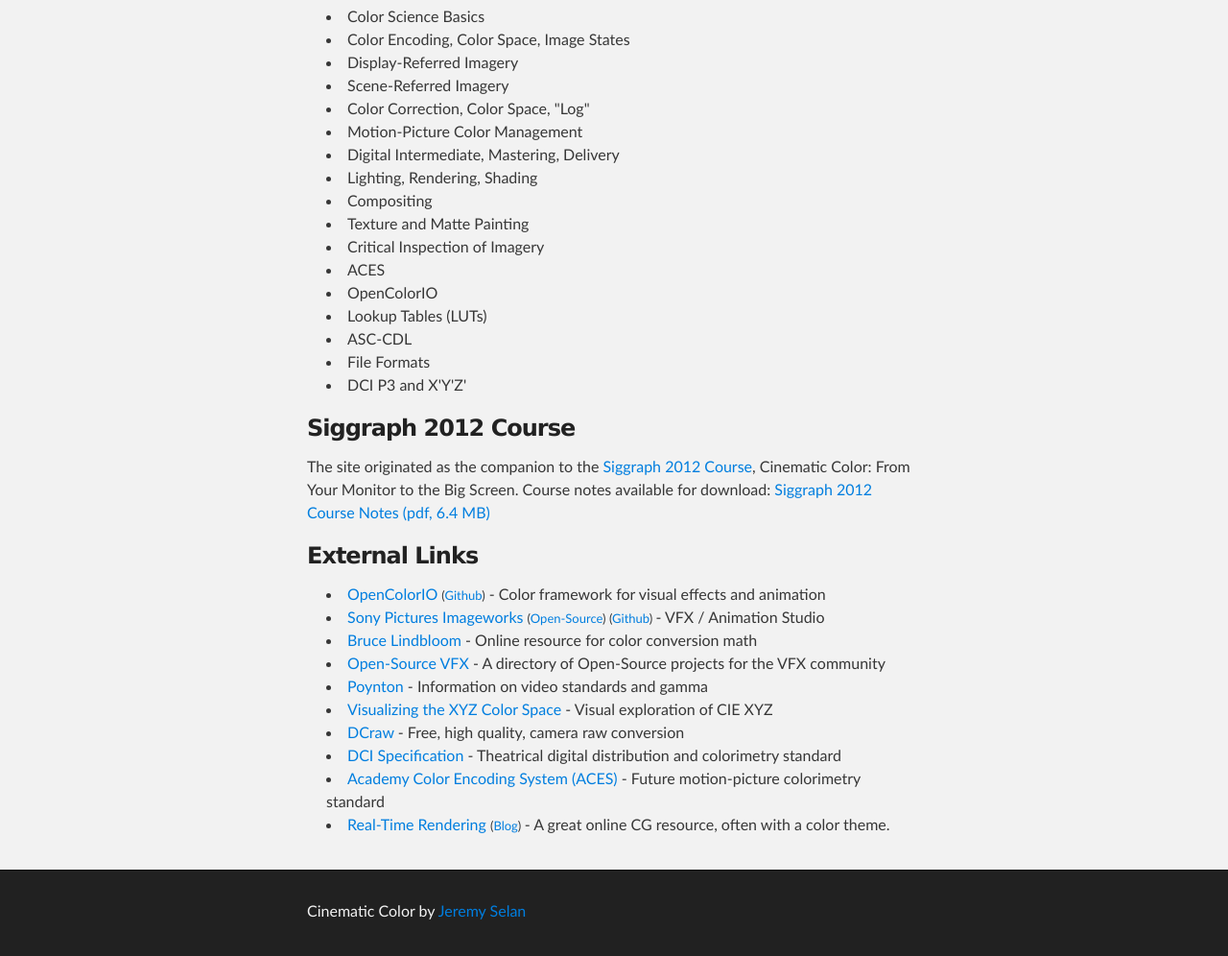
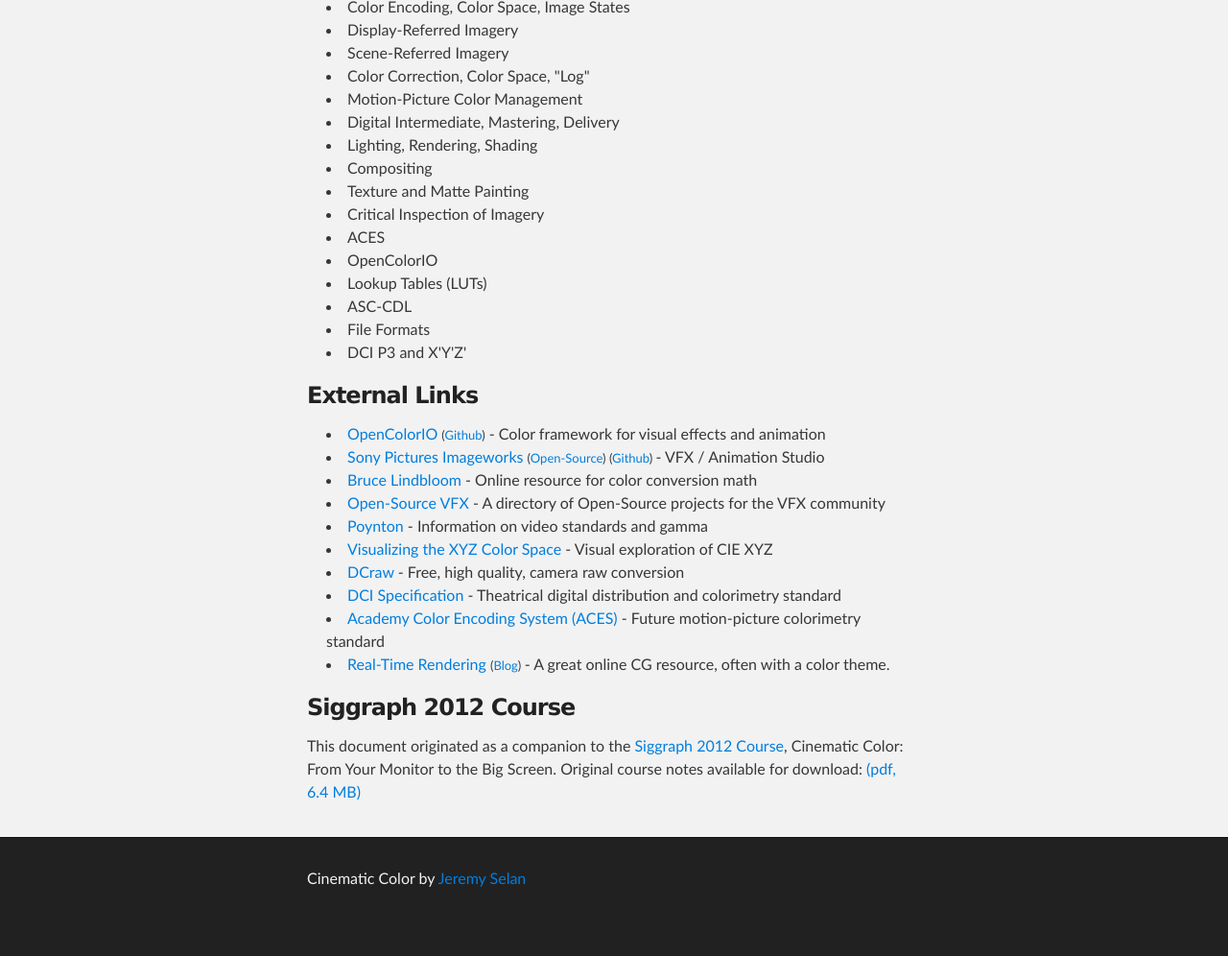
Before and after one commit to jeremyselan/cinematiccolor, a plain HTML site: page index.html in a window 1280 px wide. Shown: the part 705-1701 px from the top of the page at 96% size. After the commit the page ends 1667 px from the top, so only its background shows below. Drawn offline with Linux system fonts and the light colour scheme.

Commit message:
addl website tweaks

```diff
--- a/index.html
+++ b/index.html
@@ -50,9 +50,10 @@ This paper presents an introduction to the color pipelines behind modern
 feature-film visual-effects and animation.
 <p/>
 
-The VES White Paper is available for download:<p/>
-<a href="http://github.com/jeremyselan/cinematiccolor/raw/master/ves/Cinematic_Color_VES.pdf">   Cinematic Color VES White Paper (pdf, 6.6 MB)</a><br/>
+<p>
+<a href="http://github.com/jeremyselan/cinematiccolor/raw/master/ves/Cinematic_Color_VES.pdf">Cinematic Color VES White Paper (pdf, 6.6 MB)</a><br/>
 <a href="http://github.com/jeremyselan/cinematiccolor/raw/master/ves/Cinematic_Color_VES_lo.pdf">Cinematic Color VES White Paper (pdf, 1.0 MB)</a>
+</p>
 
 <p>
 Authored by Jeremy Selan, and reviewed by the members of the VES Technology
@@ -99,15 +100,6 @@ with questions, comments and errata related to this document.
 <li>DCI P3 and X'Y'Z'</li>
 </ul>
 
-<h3>Siggraph 2012 Course</h3>
-<p>The site originated as the companion to the
-<a href="http://s2012.siggraph.org/attendees/sessions/cinematic-color-your-monitor-big-screen">Siggraph 2012 Course</a>,
-<i>Cinematic Color: From Your Monitor to the Big Screen</i>. Course notes
-available for download:
-<a href="http://github.com/jeremyselan/cinematiccolor/raw/master/siggraph2012/cinematic_color.pdf">
-Siggraph 2012 Course Notes (pdf, 6.4 MB)</a>
-
-
 <h3>External Links</h3>
 <ul>
 <li><a href="http://opencolorio.org">OpenColorIO</a>
@@ -132,6 +124,14 @@ Siggraph 2012 Course Notes (pdf, 6.4 MB)</a>
 </font>
 - A great online CG resource, often with a color theme.</li>
 </ul>
+
+<h3>Siggraph 2012 Course</h3>
+<p>This document originated as a companion to the
+<a href="http://s2012.siggraph.org/attendees/sessions/cinematic-color-your-monitor-big-screen">Siggraph 2012 Course</a>,
+<i>Cinematic Color: From Your Monitor to the Big Screen</i>. Original course notes
+available for download:
+<a href="http://github.com/jeremyselan/cinematiccolor/raw/master/siggraph2012/cinematic_color.pdf">(pdf, 6.4 MB)</a>
+
 
 
 
```
